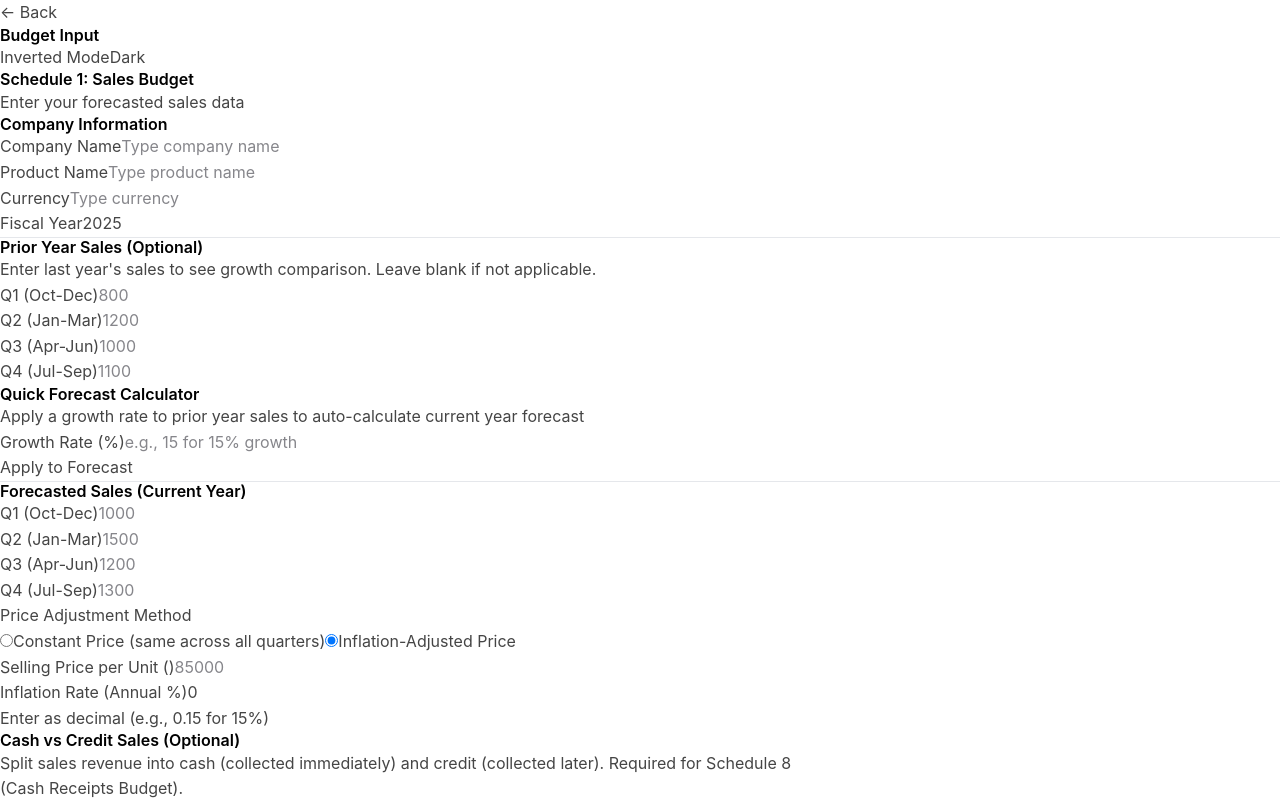
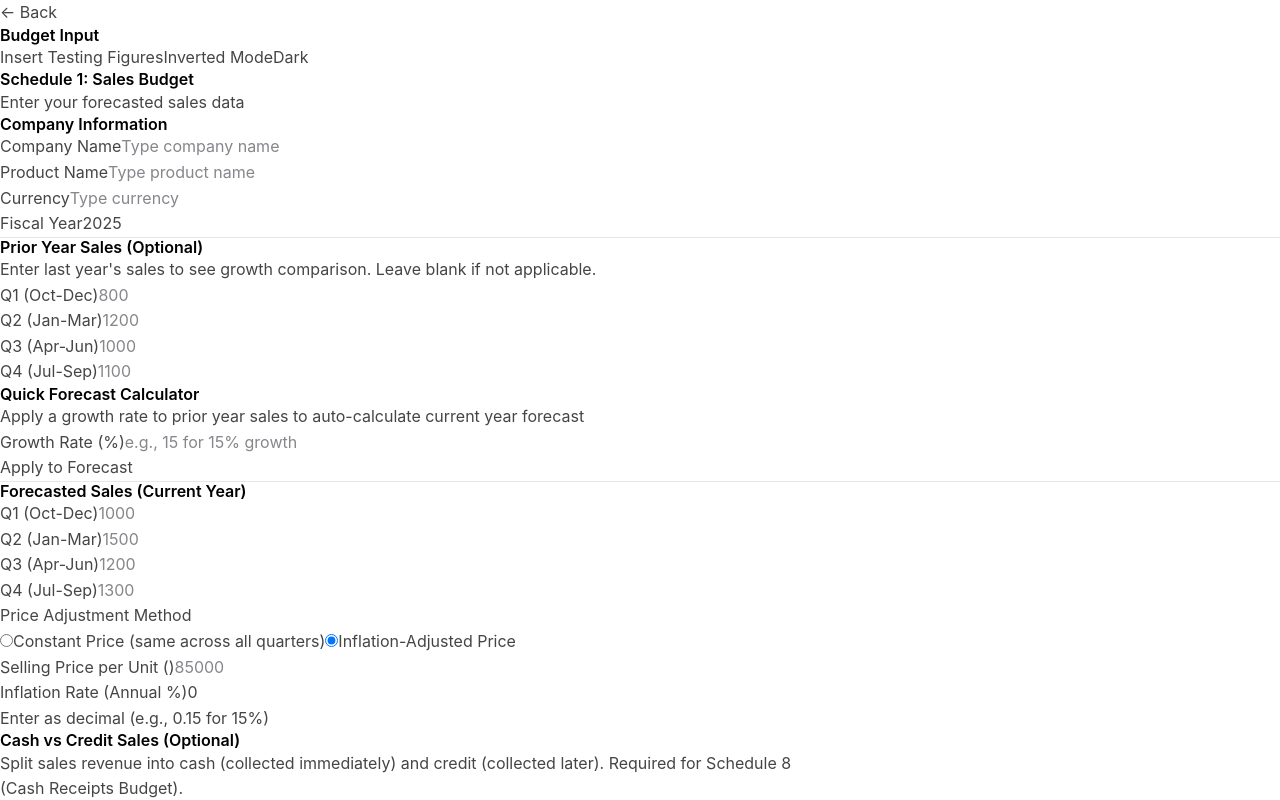
Before and after one commit to BasilSuhail/Budgeting_Schedule_Automation, a Next.js app in the folder budget-app/: page /Budgeting_Schedule_Automation/input in a window 1280 px wide. Shown: the top 800 px of the page. Built offline with nearby package versions, Linux system fonts and the light colour scheme.

Commit message:
test data and updated deployment script

```diff
--- a/budget-app/src/app/input/page.tsx
+++ b/budget-app/src/app/input/page.tsx
@@ -243,6 +243,219 @@ export default function InputPage() {
     setQ2Sales(String(Math.round(priorQ2 * (1 + growth))));
     setQ3Sales(String(Math.round(priorQ3 * (1 + growth))));
     setQ4Sales(String(Math.round(priorQ4 * (1 + growth))));
+  };
+
+  const insertTestingFigures = () => {
+    // Company Information
+    setCompanyName('Acme Manufacturing Inc.');
+    setProductName('Premium Widget');
+    setCurrency('USD');
+    setFiscalYear('2026');
+    setAssumptions('Conservative growth forecast with moderate inflation expectations');
+
+    // Schedule 1: Sales Budget
+    setPriorQ1Sales('10000');
+    setPriorQ2Sales('12000');
+    setPriorQ3Sales('15000');
+    setPriorQ4Sales('13000');
+    setQ1Sales('11000');
+    setQ2Sales('13500');
+    setQ3Sales('16500');
+    setQ4Sales('14500');
+    setSellingPrice('50');
+    setInflationRate('2');
+    setPriceAdjustment('inflation');
+    setCashSalesPercentage('30');
+    setCreditSalesPercentage('70');
+    setGrowthRate('10');
+
+    // Schedule 2: Production Budget
+    setBeginningInventory('2000');
+    setEndingInventoryRatio('0.15');
+    setNextYearQ1Sales('12000');
+    setMaxCapacity('20000');
+    setMinBatchSize('1000');
+    setOptimalBatchSize('5000');
+    setCarryingCost('2.5');
+    setUseJIT(false);
+    setObsolescenceRisk('0.02');
+
+    // Schedule 3: Direct Material Budget
+    setMaterials([
+      {
+        name: 'Steel Sheet',
+        requiredPerUnit: 2.5,
+        costPerUnit: 8,
+        beginningInventory: 5000,
+        desiredEndingInventoryRatio: 0.1,
+        unit: 'kg',
+        scrapWastePercentage: 0.05,
+        bulkDiscountThreshold: 10000,
+        bulkDiscountRate: 0.1,
+        priceInflationRate: 0.015,
+        useJIT: false,
+      },
+      {
+        name: 'Aluminum Rod',
+        requiredPerUnit: 1.2,
+        costPerUnit: 12,
+        beginningInventory: 3000,
+        desiredEndingInventoryRatio: 0.12,
+        unit: 'meters',
+        scrapWastePercentage: 0.03,
+        bulkDiscountThreshold: 5000,
+        bulkDiscountRate: 0.08,
+        priceInflationRate: 0.02,
+        useJIT: false,
+      },
+      {
+        name: 'Plastic Components',
+        requiredPerUnit: 5,
+        costPerUnit: 3.5,
+        beginningInventory: 8000,
+        desiredEndingInventoryRatio: 0.15,
+        unit: 'pieces',
+        scrapWastePercentage: 0.02,
+        bulkDiscountThreshold: 15000,
+        bulkDiscountRate: 0.12,
+        priceInflationRate: 0.01,
+        useJIT: true,
+      },
+    ]);
+    setNextYearQ1Production('13000');
+    setPercentPaidCurrentQuarter('60');
+    setPercentPaidNextQuarter('40');
+
+    // Schedule 4: Direct Labor Budget
+    setUseSimpleLaborInput(false);
+    setDirectLaborHoursPerUnit('3');
+    setHourlyWageRate('25');
+    setLaborCategories([
+      {
+        name: 'Assembly Line Workers',
+        hoursPerUnit: 2,
+        wageRatePerHour: 22,
+      },
+      {
+        name: 'Quality Control',
+        hoursPerUnit: 0.5,
+        wageRatePerHour: 28,
+      },
+      {
+        name: 'Finishing & Packaging',
+        hoursPerUnit: 0.5,
+        wageRatePerHour: 20,
+      },
+    ]);
+    setWageInflationRate('1.5');
+    setOvertimeThreshold('2000');
+    setOvertimeMultiplier('1.5');
+    setFringeBenefitRate('25');
+    setProductivityEfficiencyRate('95');
+    setTurnoverRate('15');
+    setTrainingCostPerEmployee('1500');
+    setAverageHoursPerEmployee('500');
+
+    // Schedule 5: Manufacturing Overhead Budget
+    setOverheadApproach('abc');
+    setUseActivityBasedCosting(true);
+
+    // Simple approach fields (filled in case user switches)
+    setVariableOverheadRatePerUnit('5');
+    setVariableOverheadRatePerLaborHour('3');
+    setFixedOverheadPerQuarter('25000');
+    setDepreciationPerQuarter('8000');
+    setAllocationBase('labor-hours');
+
+    // ABC fields
+    setProductionRunsQ1('15');
+    setProductionRunsQ2('18');
+    setProductionRunsQ3('22');
+    setProductionRunsQ4('20');
+    setCostPerProductionRun('800');
+    setInspectionsQ1('25');
+    setInspectionsQ2('30');
+    setInspectionsQ3('35');
+    setInspectionsQ4('32');
+    setCostPerInspection('150');
+    setMachineHoursQ1('1200');
+    setMachineHoursQ2('1400');
+    setMachineHoursQ3('1600');
+    setMachineHoursQ4('1500');
+    setCostPerMachineHour('15');
+
+    // Facility costs
+    setFacilityRent('12000');
+    setFacilityInsurance('2500');
+    setPropertyTaxes('1800');
+    setUtilities('3500');
+    setUtilitiesIsVariable(true);
+
+    // Indirect labor
+    setSupervisorySalaries('18000');
+    setSupportStaffSalaries('12000');
+
+    // Supplies and materials
+    setIndirectMaterialsPerUnit('2.5');
+    setShopSuppliesPerQuarter('1500');
+
+    // Maintenance
+    setPlannedMaintenancePerQuarter('4000');
+    setMaintenancePerMachineHour('5');
+
+    // Quality control
+    setQualityControlPerUnit('1.2');
+    setQualityControlLabor('6000');
+
+    // Other costs
+    setTechnologyCosts('2000');
+    setWarehouseCosts('3000');
+    setEnvironmentalComplianceCosts('1200');
+
+    // Schedule 6: SG&A Expense Budget
+    setSgaApproach('detailed');
+    setUseSimpleSGA(false);
+
+    // Simple approach fields (filled in case user switches)
+    setVariableSellingExpenseRate('8');
+    setVariableAdminExpenseRate('5');
+    setFixedSellingExpensePerQuarter('35000');
+    setFixedAdminExpensePerQuarter('45000');
+
+    // Detailed approach - Selling Expenses
+    setCommissionRate('5');
+    setCommissionPerUnit('');
+    setDistributionCostPerUnit('3.5');
+    setDistributionFixedCostPerQuarter('8000');
+    setCustomerServiceSalaries('15000');
+    setWarrantyExpensePerUnit('1.5');
+
+    // Marketing Expenses
+    setAdvertisingBudgetPerQuarter('12000');
+    setBrandDevelopmentPerQuarter('8000');
+    setMarketingCampaignsPerQuarter('10000');
+
+    // Administrative Expenses
+    setExecutiveSalaries('35000');
+    setFinanceSalaries('20000');
+    setHrSalaries('15000');
+    setItSalaries('18000');
+
+    // Occupancy costs
+    setOfficeRentPerQuarter('10000');
+    setUtilitiesPerQuarter('2500');
+
+    // Technology costs
+    setSoftwareLicensesPerQuarter('4000');
+    setTelecommunicationsPerQuarter('1500');
+
+    // Other admin costs
+    setOfficeSuppliesPerQuarter('1200');
+    setLegalFeesPerQuarter('5000');
+    setBadDebtRate('2');
+    setDepreciationOfficeEquipment('3000');
+
+    alert('Testing figures inserted! All schedules have been populated with realistic sample data.');
   };
 
   const handleCalculate = () => {
@@ -948,6 +1161,12 @@ export default function InputPage() {
           Budget Input
         </h1>
         <div className="flex items-center gap-4">
+          <button
+            onClick={insertTestingFigures}
+            className={`text-sm px-4 py-2 border ${darkMode ? 'border-gray-600 bg-gray-800 text-gray-200 hover:bg-gray-700' : 'border-gray-300 bg-white text-gray-700 hover:bg-gray-50'} transition-colors`}
+          >
+            Insert Testing Figures
+          </button>
           <span className={`text-xs ${darkMode ? 'text-gray-400' : 'text-gray-500'}`}>
             Inverted Mode
           </span>
```
Also changed, not shown: budget-app/src/app/page.tsx (+16 -1 lines), 10 other files (tests, documents, lock files or other folders).
